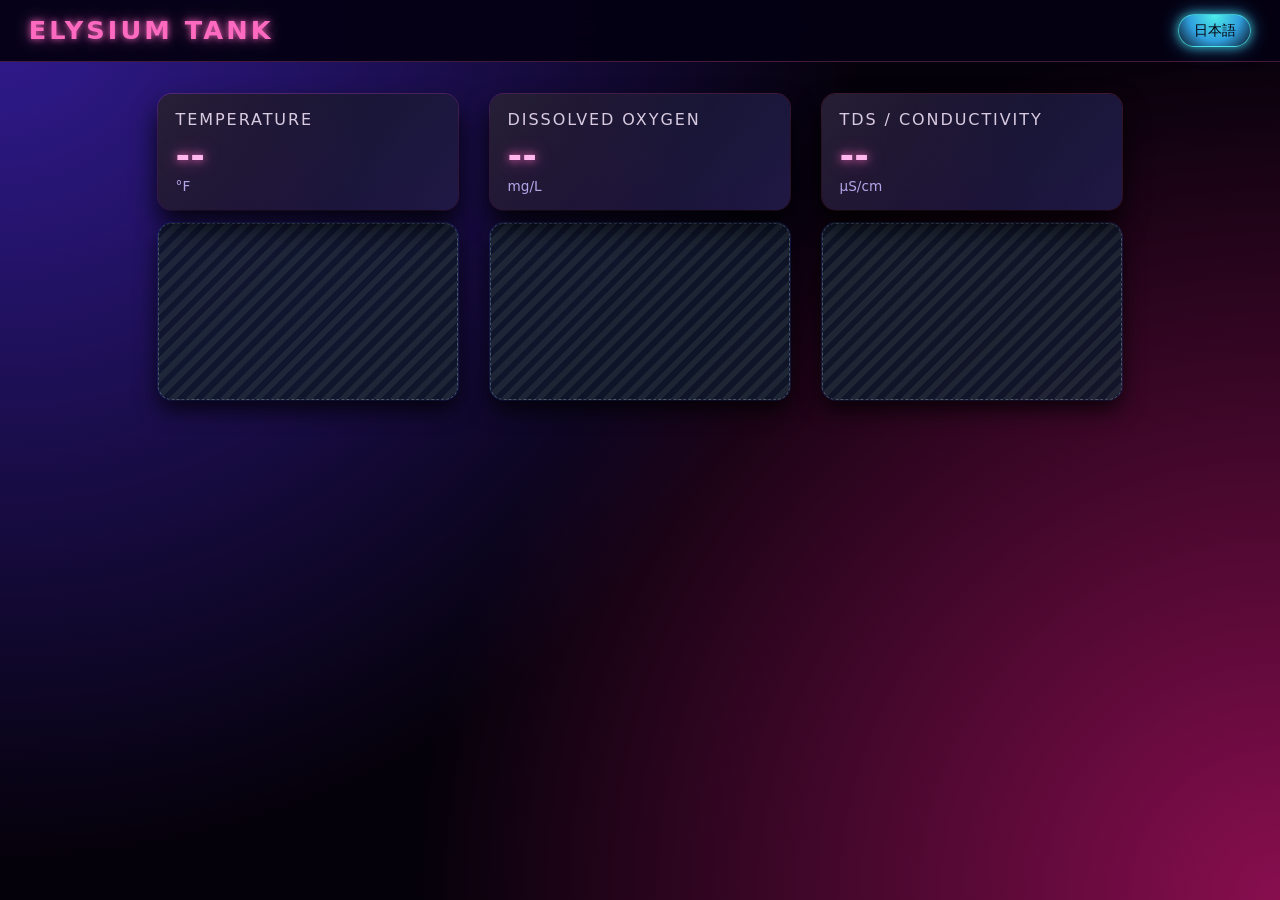
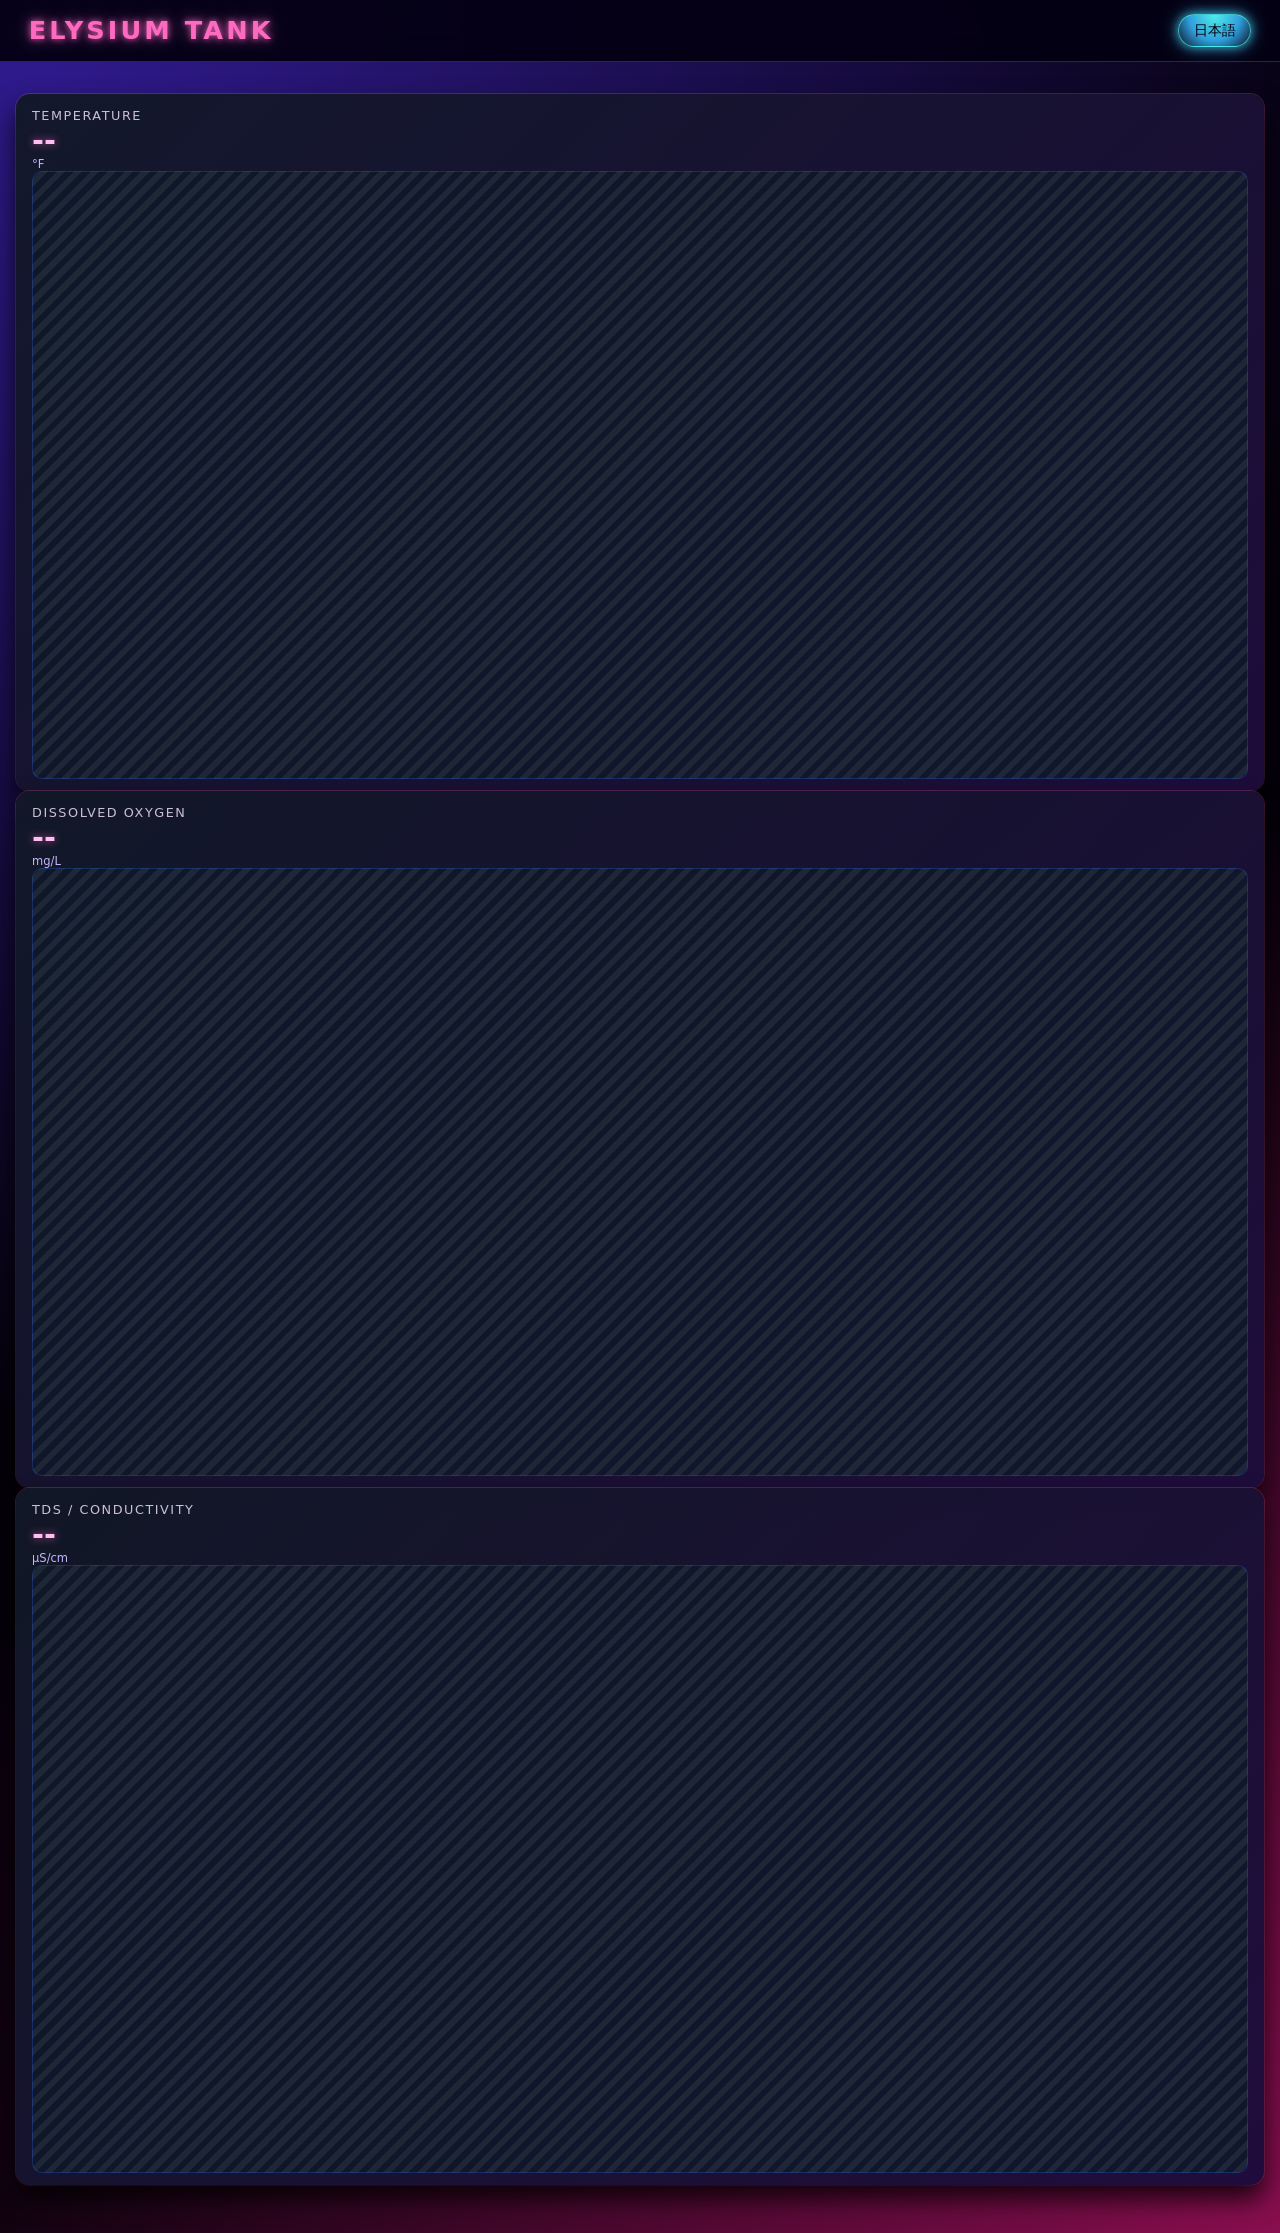

Compact two-column layout: clock+specs left, charts right; add ONF pendant spec

--- a/style.css
+++ b/style.css
@@ -169,108 +169,90 @@ main {
     display: block;
 }
 
-.sensor-grid {
+.compact-row {
     max-width: 1100px;
-    margin: 0 auto;
-    display: flex;
-    gap: 2rem;
-    justify-content: center;
-    flex-wrap: wrap;
+    margin: 1.8rem auto 0;
+    display: grid;
+    grid-template-columns: minmax(260px, 360px) minmax(0, 1fr);
+    gap: 22px;
+    align-items: stretch;
 }
 
-/* Sensor panel wraps tile + chart */
+.compact-left {
+    display: flex;
+    flex-direction: column;
+    gap: 20px;
+}
+
+.compact-right {
+    display: grid;
+    grid-template-columns: minmax(0, 1fr) minmax(0, 1fr);
+    gap: 20px;
+}
+
+/* sensor cards — merged value + chart */
 .sensor-panel {
     display: flex;
     flex-direction: column;
-    gap: 0.8rem;
-    width: 300px;
-}
-
-/* ==============
-   SENSOR TILE
-   ============== */
-
-.sensor-card {
-    background:
-        linear-gradient(135deg, rgba(17, 24, 39, 0.96), rgba(30, 12, 60, 0.98));
+    background: linear-gradient(135deg, rgba(17, 24, 39, 0.96), rgba(30, 12, 60, 0.98));
     border-radius: 14px;
-    padding: 1rem 1.1rem;
+    padding: 14px 16px 12px;
     box-shadow:
-        0 14px 26px rgba(0, 0, 0, 0.85),
+        0 14px 26px rgba(0, 0, 0, 0.8),
         0 0 0 1px rgba(255, 105, 180, 0.25);
-    position: relative;
-    overflow: hidden;
 }
 
-.sensor-card::before {
-    content: "";
-    position: absolute;
-    inset: -40%;
-    background:
-        radial-gradient(circle at top left, rgba(255, 106, 193, 0.16), transparent 60%),
-        radial-gradient(circle at bottom right, rgba(77, 238, 234, 0.1), transparent 60%);
-    pointer-events: none;
-    opacity: 0.9;
+.sensor-head {
+    display: flex;
+    align-items: baseline;
+    gap: 8px;
 }
 
 .sensor-name {
-    font-size: 1rem;
+    font-size: 0.8rem;
     text-transform: uppercase;
     letter-spacing: 0.12em;
     color: #f9eaff;
-    opacity: 0.85;
-    margin-bottom: 0.4rem;
+    opacity: 0.8;
 }
 
 .sensor-value {
-    font-size: 2.2rem;
+    font-size: 1.8rem;
     font-weight: 600;
     color: #ffbdf2;
-    text-shadow:
-        0 0 8px rgba(255, 106, 193, 0.9),
-        0 0 18px rgba(255, 106, 193, 0.5);
-    margin-bottom: 0.1rem;
+    text-shadow: 0 0 8px rgba(255, 106, 193, 0.7);
+    margin-left: auto;
 }
 
 .sensor-unit {
-    font-size: 0.85rem;
+    font-size: 0.72rem;
     color: #c4b5fd;
-    opacity: 0.9;
 }
 
-/* ==============
-   CHART PLACEHOLDERS
-   ============== */
+.sensor-subtext {
+    font-size: 0.66rem;
+    color: #9aa0c0;
+    margin: 2px 0 10px;
+}
 
 .chart-placeholder {
     flex: 1;
-    border-radius: 14px;
-    border: 1px dashed rgba(148, 163, 184, 0.4);
-    padding: 0.8rem;
-    font-size: 0.8rem;
-    text-transform: uppercase;
-    letter-spacing: 0.14em;
-    color: #9ca3af;
-    display: flex;
-    align-items: center;
-    justify-content: center;
+    min-height: 150px;
+    border-radius: 10px;
+    overflow: hidden;
     background:
         repeating-linear-gradient(
             -45deg,
-            rgba(15, 23, 42, 0.9),
-            rgba(15, 23, 42, 0.9) 6px,
-            rgba(31, 41, 55, 0.9) 6px,
-            rgba(31, 41, 55, 0.9) 12px
+            rgba(15, 23, 42, 0.9) 0 6px,
+            rgba(31, 41, 55, 0.9) 6px 12px
         );
-    box-shadow:
-        0 10px 22px rgba(0, 0, 0, 0.75),
-        0 0 0 1px rgba(37, 99, 235, 0.3);
+    box-shadow: inset 0 0 0 1px rgba(37, 99, 235, 0.3);
 }
 
-/* Make charts fit placeholders */
 .chart-placeholder canvas {
     width: 100% !important;
-    height: 150px !important;
+    height: 100% !important;
+    display: block;
 }
 
 /* ==============
@@ -278,13 +260,8 @@ main {
    ============== */
 
 @media (max-width: 900px) {
-    .sensor-grid {
-        justify-content: center;
-    }
-
-    .sensor-panel {
-        width: 100%;
-        max-width: 340px;
+    .compact-row {
+        grid-template-columns: 1fr;
     }
 
     header {
@@ -392,27 +369,29 @@ main {
 }
 
 .specs-grid {
+    flex: 1;
+    align-content: center;
     background: linear-gradient(135deg, rgba(17, 24, 39, 0.92), rgba(30, 12, 60, 0.94));
     border-radius: 14px;
     box-shadow:
         0 14px 26px rgba(0, 0, 0, 0.7),
         0 0 0 1px rgba(255, 105, 180, 0.22);
-    padding: 18px 22px;
+    padding: 16px 18px;
     display: grid;
-    grid-template-columns: repeat(2, minmax(160px, 1fr));
-    gap: 16px 30px;
-    max-width: 620px;
+    grid-template-columns: minmax(0, 1fr) minmax(0, 1fr);
+    gap: 16px 22px;
 }
 
-.spec { display: flex; align-items: center; gap: 12px; }
-.spec svg { width: 30px; height: 30px; flex: 0 0 auto; }
-.spec b { font-weight: 600; font-size: 0.84rem; display: block; line-height: 1.2; }
-.spec span { font-size: 0.72rem; color: #9aa0c0; }
+.spec { display: flex; align-items: center; gap: 11px; }
+.spec svg { width: 28px; height: 28px; flex: 0 0 auto; }
+.spec b { font-weight: 600; font-size: 0.8rem; display: block; line-height: 1.15; }
+.spec span { font-size: 0.68rem; color: #9aa0c0; }
 .specs-grid .spec:nth-child(1) { color: #4deeea; }
 .specs-grid .spec:nth-child(2) { color: #ff6ac1; }
 .specs-grid .spec:nth-child(3) { color: #8be36a; }
 .specs-grid .spec:nth-child(4) { color: #ffce6b; }
 .specs-grid .spec:nth-child(5) { color: #8aa8ff; }
+.specs-grid .spec:nth-child(6) { color: #ff9966; }
 
 /* ==============
    FLORA & FAUNA
